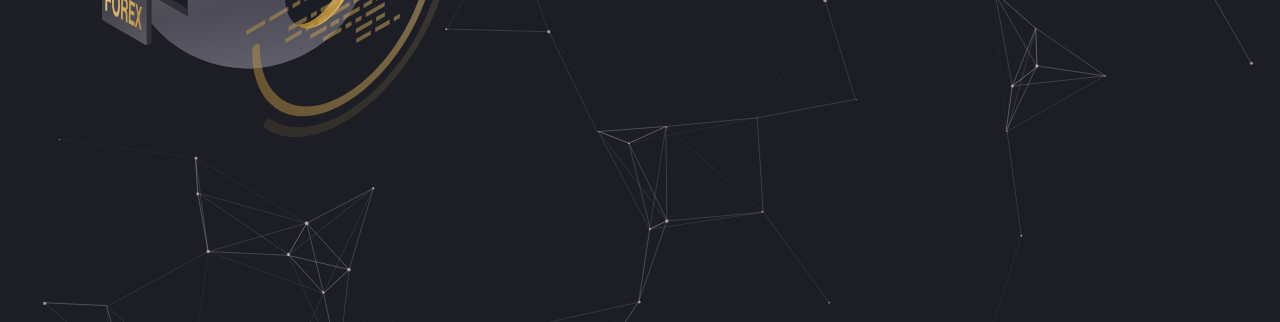
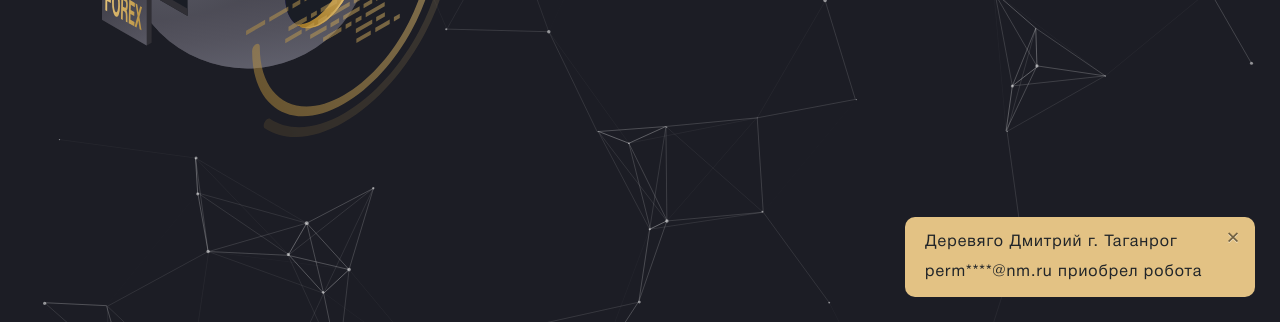
Before and after one commit to WazzUp05/Ns-robot-github.io, a plain HTML site: page index.html in a window 1280 px wide. Shown: the part 478-800 px from the top of the page. Drawn offline with nearby package versions, Linux system fonts and the light colour scheme.

Commit message:
молка уведоблений покупки

```diff
--- a/assets/css/style.less
+++ b/assets/css/style.less
@@ -221,6 +221,25 @@ button.burger.burger2.on span:before {
     opacity: 1;
     // transform: translateY(0);
 }
+.modal-robot {
+    background: #e3c284;
+    color: #1c1d25;
+    padding: 10px 20px;
+    border-radius: 10px;
+    max-width: 350px;
+    position: absolute;
+    bottom: 25px;
+    right: 25px;
+    p {
+        color: #212529;
+        margin-bottom: 0;
+    }
+    .close {
+        position: absolute;
+        top: 10px;
+        right: 15px;
+    }
+}
 
 #header {
     position: fixed;
@@ -346,7 +365,8 @@ button.burger.burger2.on span:before {
 }
 
 #work {
-    background: #f5f9fc;
+    background: #f5f9fc  url(../img/bg_particles1.png) no-repeat center;
+    background-size: cover;
     padding: 100px 0;
     h2 {
         font-size: 40px;
@@ -381,6 +401,8 @@ button.burger.burger2.on span:before {
 
 #robot {
     padding: 100px 0;
+    background:  url(../img/bg_particles2.png) no-repeat center;
+    background-size: cover;
     h2 {
         font-size: 40px;
         &::before {
@@ -400,7 +422,8 @@ button.burger.burger2.on span:before {
 }
 
 #ref {
-    background: #f5f9fc;
+    background: #f5f9fc  url(../img/bg_particles3.png) no-repeat center;
+    background-size: cover;
     padding: 100px 0;
     .ref-box {
         border-bottom: 2px solid #8d8d9742;
--- a/index.html
+++ b/index.html
@@ -301,6 +301,15 @@
 		</div>
 	</section>
 
+	<div class="modal-robot" role="dialog" id="myDiv">
+		<button type="button" class="close" onclick="document.getElementById('myDiv').style.display='none'" aria-label="Close">
+			<span aria-hidden="true">&times;</span>
+		</button>
+		<div class="model-body">
+			<p>Деревяго Дмитрий г. Таганрог <span>perm****@nm.ru</span> приобрел робота</p>
+		</div>
+	</div>
+
 	<!-- Modal -->
 	<div class="modal fade" id="modelBuy" tabindex="-1" role="dialog" aria-labelledby="modelTitleId" aria-hidden="true">
 		<div class="modal-dialog modal-lg" role="document">
```
Also changed, not shown: assets/css/style.css.
